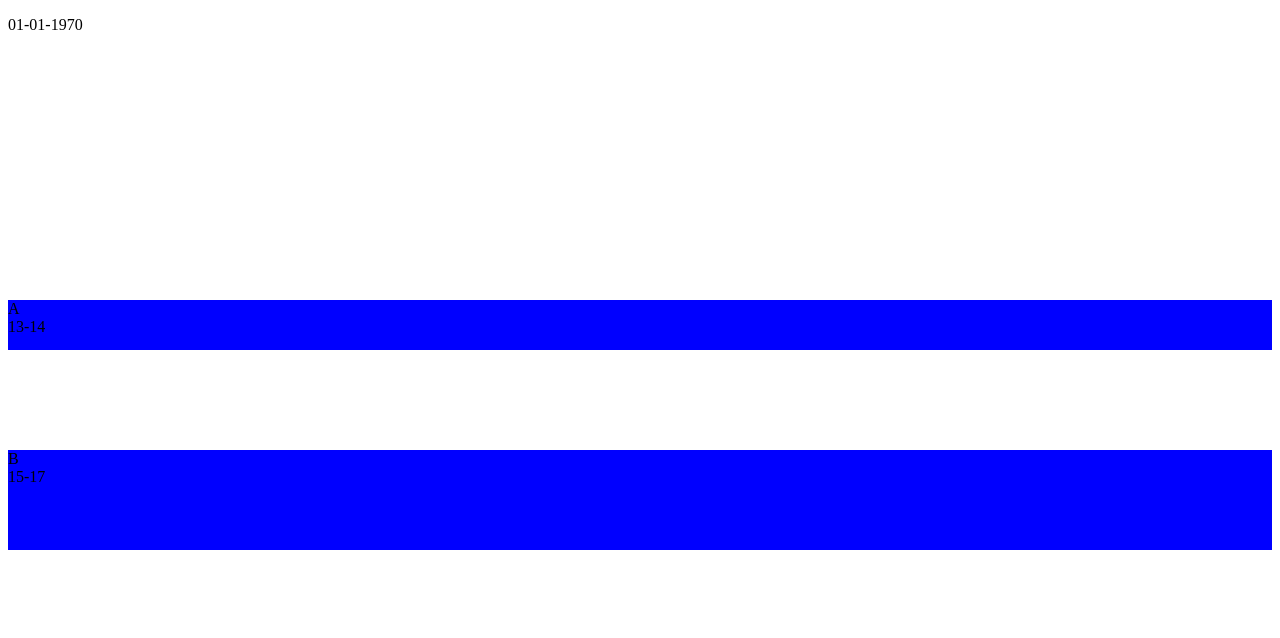
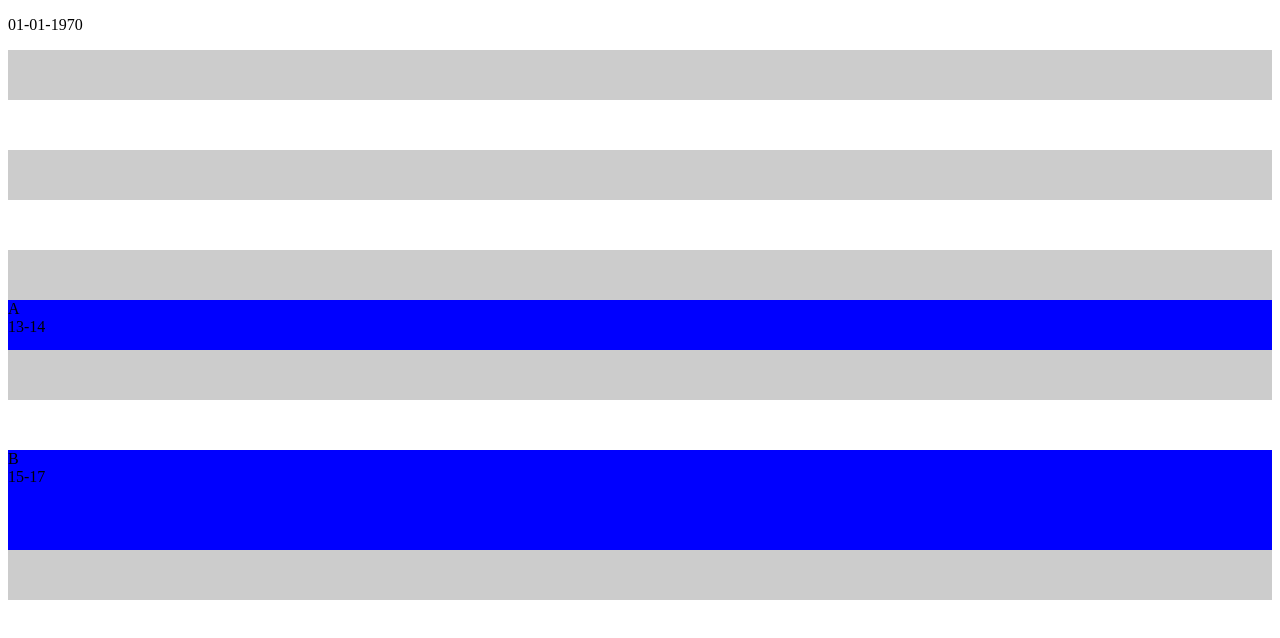
Before and after one commit to NorbertCode/plan-creator, a Next.js app: page / in a window 1280 px wide. Shown: the top 638 px of the page. Built offline with nearby package versions, Linux system fonts and the light colour scheme.

Commit message:
added striped background and changed lets to consts

```diff
--- a/src/app/classBlock.js
+++ b/src/app/classBlock.js
@@ -1,6 +1,6 @@
 export default function ClassBlock({ name, timeStart, timeEnd, columnTimeStart, columnTimeEnd, columnHeight}) {
-    let position = (timeStart - columnTimeStart) / (columnTimeEnd - columnTimeStart) * columnHeight;
-    let height = (timeEnd - timeStart) / (columnTimeEnd - columnTimeStart) * columnHeight;
+    const position = (timeStart - columnTimeStart) / (columnTimeEnd - columnTimeStart) * columnHeight;
+    const height = (timeEnd - timeStart) / (columnTimeEnd - columnTimeStart) * columnHeight;
 
     return (
         <div className="classBlock" style={{top: position, height: height}}>
--- a/src/app/column.js
+++ b/src/app/column.js
@@ -8,12 +8,14 @@ export default function Column({ day, classes, timeStart, timeEnd, height }) {;
         );
     }
 
+    const hourGap = height / (timeEnd - timeStart);
+    const background = "repeating-linear-gradient(0deg, #fff, #fff " + hourGap + "px, #ccc " + hourGap + "px, #ccc " + hourGap * 2 + "px)"
     return (
-        <div className="column" style={{height: height}}>
+        <div className="column">
             <div className="columnHeader">
                 <p>{day}</p>
             </div>
-            <div className="columnContent">
+            <div className="columnContent" style={{height: height, background: background}}>
                 {classes.map(mapToClassBlock)}
             </div>
         </div>
```
